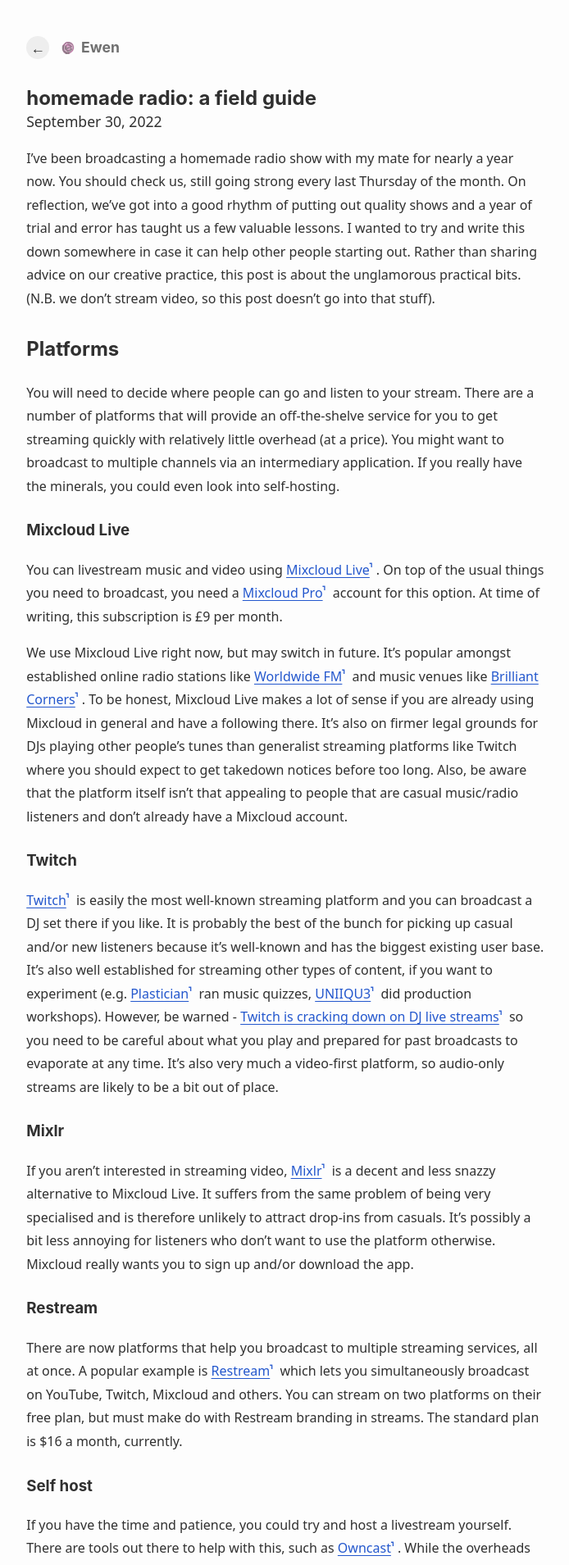
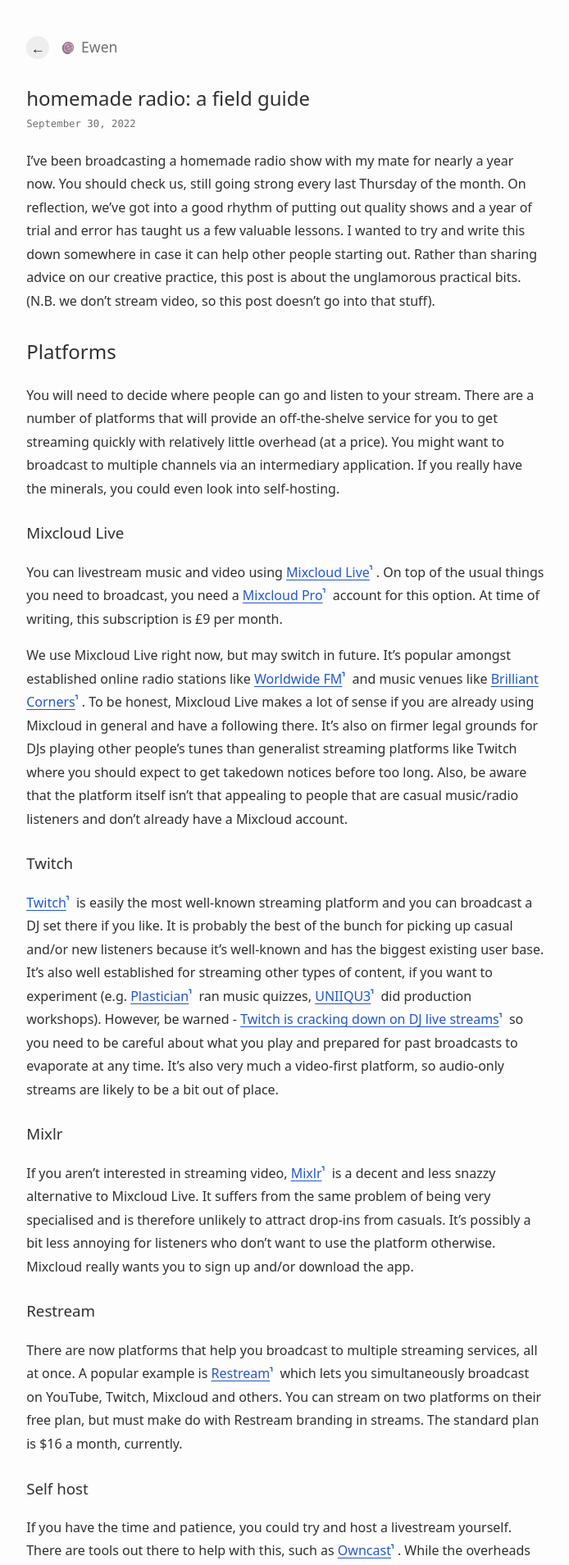
Before and after one commit to ewenme/site2, a Jekyll site: the page built from _posts/2022-09-30-diy-dj-stream.md, in a window 1280 px wide. Shown: the top 1909 px of the page at 82% size, without its empty margins (291-985 px from the left). Built offline with Jekyll 4.4.1, drawn with Linux system fonts in a browser that asks for light colours.

Commit message:
post time mono

```diff
--- a/_layouts/default.html
+++ b/_layouts/default.html
@@ -342,8 +342,8 @@
       <h1 class="h1">
         <span lang="{{lang}}">{{ page.title }}</span>
       </h1>
-      {% if page.collection == "posts" or page.collection == "sounds" %}<time datetime="{{ page.date | date_to_xmlschema }}">{{ page.date | date: "%B %e, %Y" }}</time>{% endif %}
-      {% if page.collection == "notes" %}<time datetime="{{ page.date }}">{{ page.date | date: "%Y/%m/%d %H:%M" }}</time>{% endif %}
+      {% if page.collection == "posts" or page.collection == "sounds" %}<time class="monospace" datetime="{{ page.date | date_to_xmlschema }}">{{ page.date | date: "%B %e, %Y" }}</time>{% endif %}
+      {% if page.collection == "notes" %}<time class="monospace" datetime="{{ page.date }}">{{ page.date | date: "%Y/%m/%d %H:%M" }}</time>{% endif %}
       <div class="desc">{{ page.header_content }}</div>
     </header>
     <main>
--- a/assets/new.scss
+++ b/assets/new.scss
@@ -103,20 +103,12 @@
 footer {
   max-width: 36em;
   margin: auto;
-}
-
-h1, h2, h3, h4, h5, h6, .font {
-  font-family: -apple-system, BlinkMacSystemFont, avenir next, avenir, segoe ui, helvetica neue, helvetica, Cantarell, Ubuntu, roboto, noto, arial, sans-serif;
-  font-weight: bold;
-}
-
-.plain {
-  font-family: -apple-system, BlinkMacSystemFont, avenir next, avenir, segoe ui, helvetica neue, helvetica, Cantarell, Ubuntu, roboto, noto, arial, sans-serif;
+  overflow: hidden;
 }
 
 h1, h2, h3, h4, h5, h6 {
   margin: 1.4em 0 1em 0;
-  font-weight: bold;
+  font-weight: normal;
 }
 
 .logo {
@@ -160,7 +152,7 @@
 
 .h1 {
   font-size: 1.2rem;
-  font-weight: bold;
+  font-weight: normal;
   margin-bottom: 0;
 }
 
@@ -204,6 +196,7 @@
   border-left: .7rem solid var(--textColor);
   height: .7rem;
   margin: 3rem 0;
+  background: none;
 }
 
 .inline-hr {
@@ -314,10 +307,13 @@
   }
 }
 
-hr {
+.note hr,
+[page-type="static"] hr,
+article hr {
   margin: 2em 0;
+  height: 0.2em;
+  background: transparent repeating-linear-gradient(45deg, var(--borderColor) 1px, transparent 3px, transparent 0.4em);
   border: 0;
-  border-bottom: 1px solid var(--hrColor);
 }
 
 .pagination {
@@ -914,6 +910,11 @@
 
 .time {
   font-variant-numeric: tabular-nums;
+  font-feature-settings: "ss03" 1;
+}
+
+.status-time {
+  margin-left: 1em;
 }
 
 .embed-container {
```
